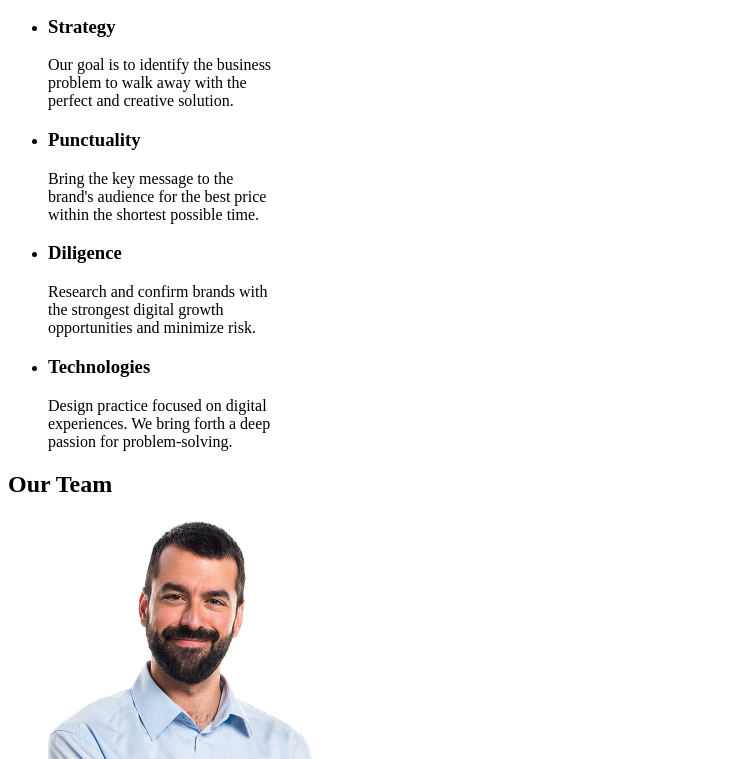
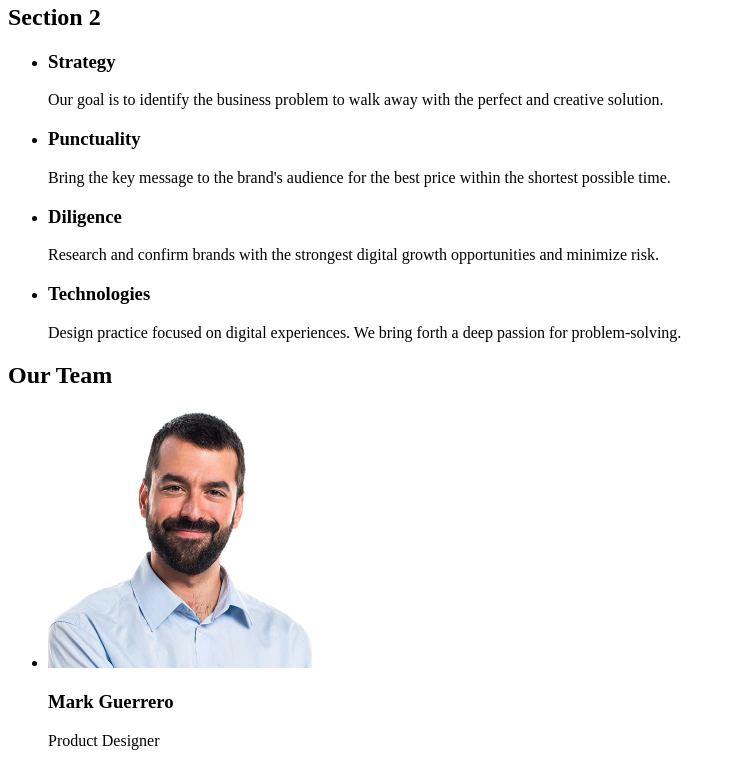
Before and after one commit to HalynaChuvaieva/goit-markup-hw-01, a plain HTML site: page index.html in a window 1280 px wide. Shown: the part 252-1011 px from the top of the page, without its empty margins (0-736 px from the left). Drawn offline with Linux system fonts and the light colour scheme.

Commit message:
correct all inaccuracies mentioned by bot

```diff
--- a/index.html
+++ b/index.html
@@ -30,43 +30,47 @@
     </header>
 
     <main>
-        <h1>Effective Solutions for Your Business</h1>
-        <button type="button">Order Service</button>
+        <section>
+            <h1>Effective Solutions for Your Business</h1>
+            <button type="button">Order Service</button>
+        </section>
+        <section>
+            <h2>Section 2</h2>
             <ul>
                 <li>
                     <h3>Strategy</h3>
                     <p>
-                        Our goal is to identify the business<br />
-                        problem to walk away with the<br />
+                        Our goal is to identify the business
+                        problem to walk away with the
                         perfect and creative solution.
                     </p>
                 </li>
                 <li>
                     <h3>Punctuality</h3>
                     <p>
-                        Bring the key message to the<br />
-                        brand's audience for the best price<br />
+                        Bring the key message to the
+                        brand's audience for the best price
                         within the shortest possible time.
                     </p>
                 </li>
                 <li>
                     <h3>Diligence</h3>
                     <p>
-                        Research and confirm brands with<br />
-                        the strongest digital growth<br />
+                        Research and confirm brands with
+                        the strongest digital growth
                         opportunities and minimize risk.
                     </p>
                 </li>
                 <li>
                     <h3>Technologies</h3>
                     <p>
-                        Design practice focused on digital<br />
-                        experiences. We bring forth a deep<br />
+                        Design practice focused on digital
+                        experiences. We bring forth a deep
                         passion for problem-solving.
                     </p>
                 </li>
             </ul>
-
+        </section>
         <section>
             <h2>Our Team</h2>
             <ul>
@@ -96,10 +100,10 @@
     </main>
 
     <footer>
-        <a href="/">Webstudio</a><br />
+        <a href="index.html">Webstudio</a>
         <p>
-            Increase the flow of customers<br />
-            and sales for your business with digital<br />
+            Increase the flow of customers
+            and sales for your business with digital
             marketing & growth solutions.
         </p>
     </footer>
```
